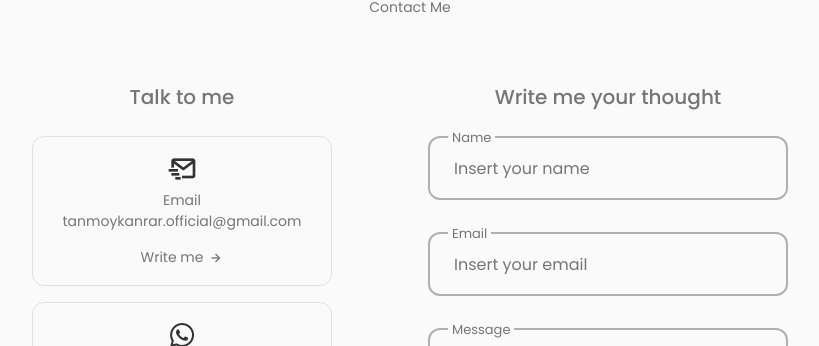
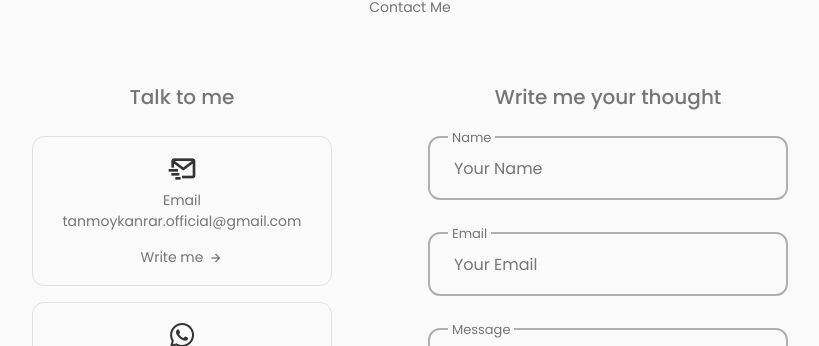
Before and after one commit to Tanmoy70/My-portfolio-site, a React (Vite) app: page / in a window 1280 px wide. Shown: the part 6160-6506 px from the top of the page, without its empty margins (230-1049 px from the left). Built offline with nearby package versions, Linux system fonts and the light colour scheme.

Commit message:
modify place holder for more professional and remove comments

```diff
--- a/src/components/contact/Contact.jsx
+++ b/src/components/contact/Contact.jsx
@@ -86,7 +86,7 @@ export default function Contact() {
         <div className="contact_content">
           <h3 className="contact_title">Write me your thought</h3>
 
-          {/* Thank You Message */}
+
           {showThankYou && (
             <div className="thank_you_message">
               <div className="thank_you_content">
@@ -109,7 +109,7 @@ export default function Contact() {
                 name="name"
                 id="name"
                 className="contact_form-input"
-                placeholder="Insert your name"
+                placeholder="Your Name"
                 required
               />
             </div>
@@ -123,7 +123,7 @@ export default function Contact() {
                 name="email"
                 id="email"
                 className="contact_form-input"
-                placeholder="Insert your email"
+                placeholder="Your Email"
                 required
               />
             </div>
```
